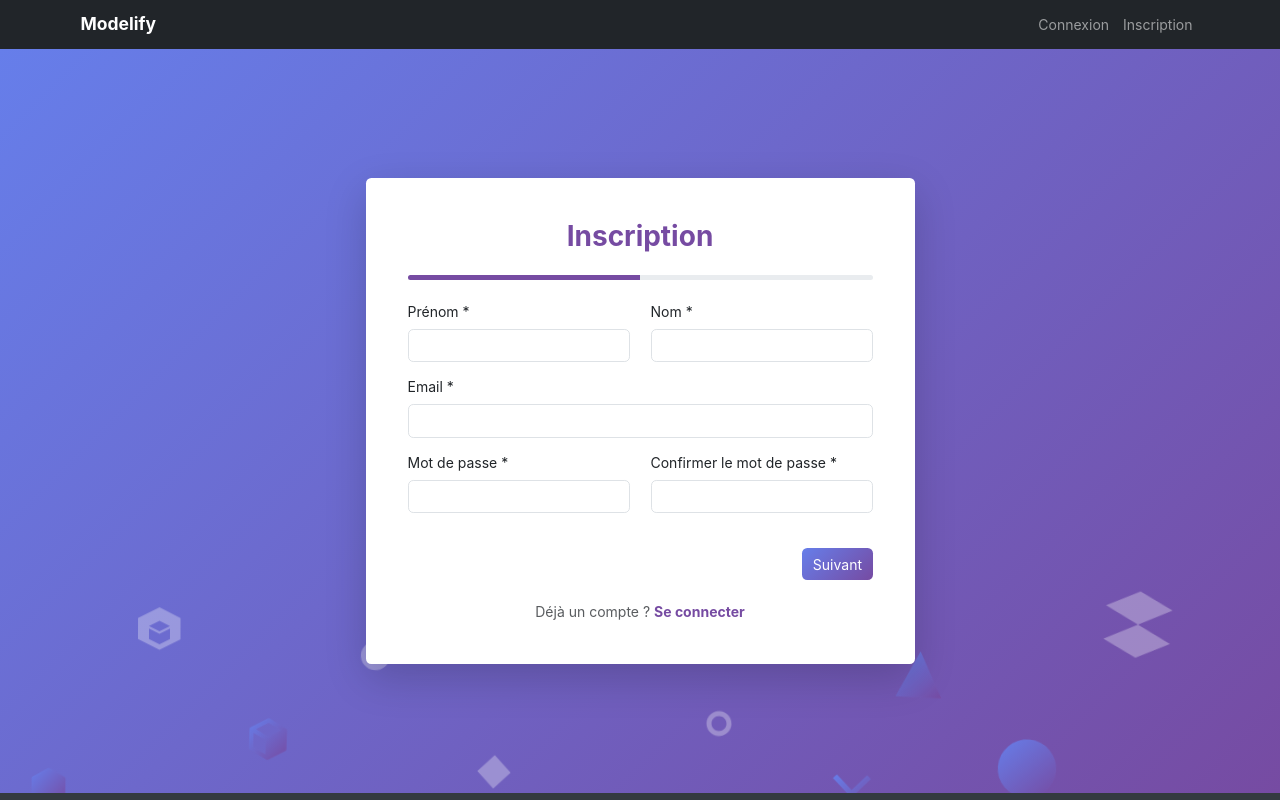
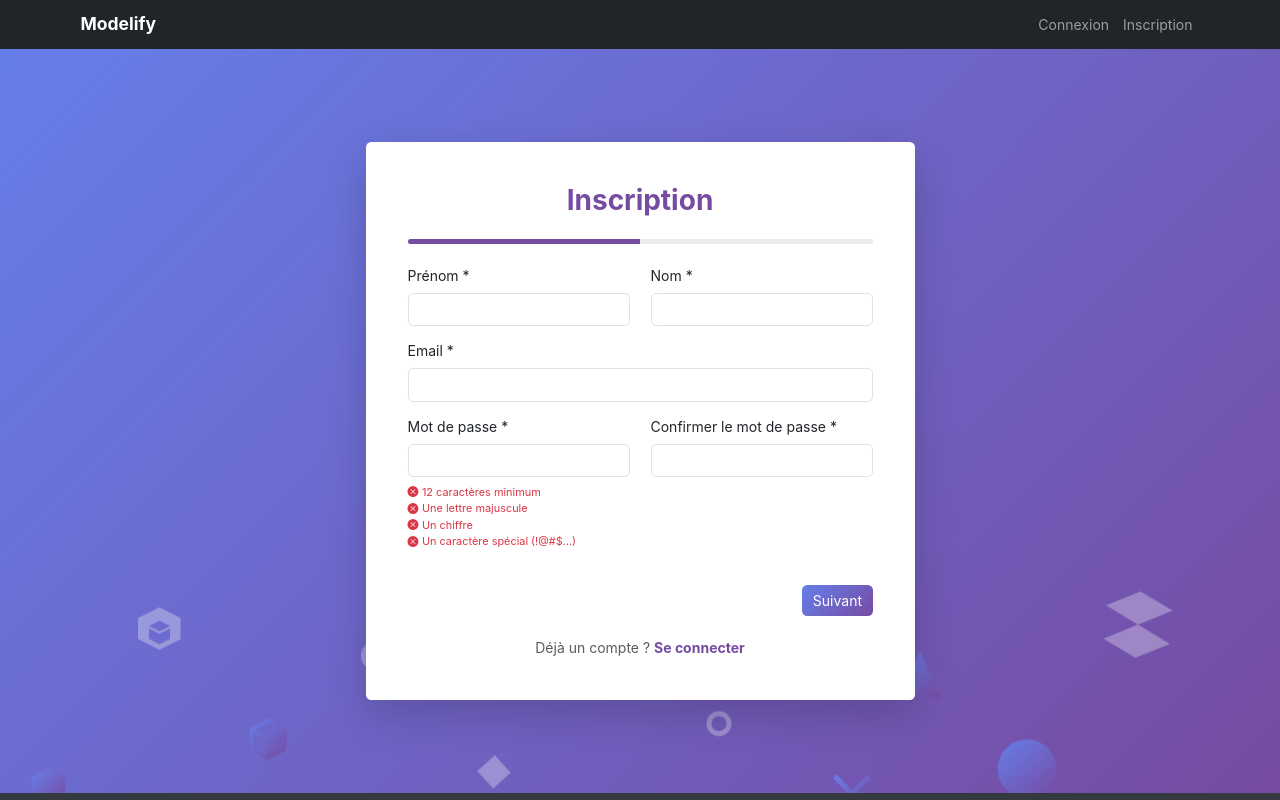
Before and after one commit to Zenkai92/Modelify, a React (Vite) app in the folder frontend/: page /register in a window 1280 px wide. Shown: the top 800 px of the page. Built offline with nearby package versions, Linux system fonts and the light colour scheme; no server answers.

Commit message:
feat: enhance password validation with special character requirement and update tests

```diff
--- a/frontend/src/pages/auth/Register.jsx
+++ b/frontend/src/pages/auth/Register.jsx
@@ -54,6 +54,10 @@ const Register = () => {
       }
       if (!/[0-9]/.test(formData.password)) {
         setError('Le mot de passe doit contenir au moins un chiffre')
+        return false
+      }
+      if (!/[^A-Za-z0-9]/.test(formData.password)) {
+        setError('Le mot de passe doit contenir au moins un caractère spécial')
         return false
       }
     }
@@ -157,6 +161,19 @@ const Register = () => {
             onChange={handleChange}
             required
           />
+          <ul className="list-unstyled mt-2 mb-0" style={{ fontSize: '0.78rem' }}>
+            {[
+              { label: '12 caractères minimum', ok: formData.password.length >= 12 },
+              { label: 'Une lettre majuscule', ok: /[A-Z]/.test(formData.password) },
+              { label: 'Un chiffre', ok: /[0-9]/.test(formData.password) },
+              { label: 'Un caractère spécial (!@#$…)', ok: /[^A-Za-z0-9]/.test(formData.password) },
+            ].map(({ label, ok }) => (
+              <li key={label} className={ok ? 'text-success' : 'text-danger'}>
+                <i className={`bi ${ok ? 'bi-check-circle-fill' : 'bi-x-circle-fill'} me-1`}></i>
+                {label}
+              </li>
+            ))}
+          </ul>
         </div>
         <div className="col-md-6 mb-3">
           <label htmlFor="confirmPassword" className="form-label">Confirmer le mot de passe *</label>
```
Also changed, not shown: 1 other file (tests, documents, lock files or other folders).
